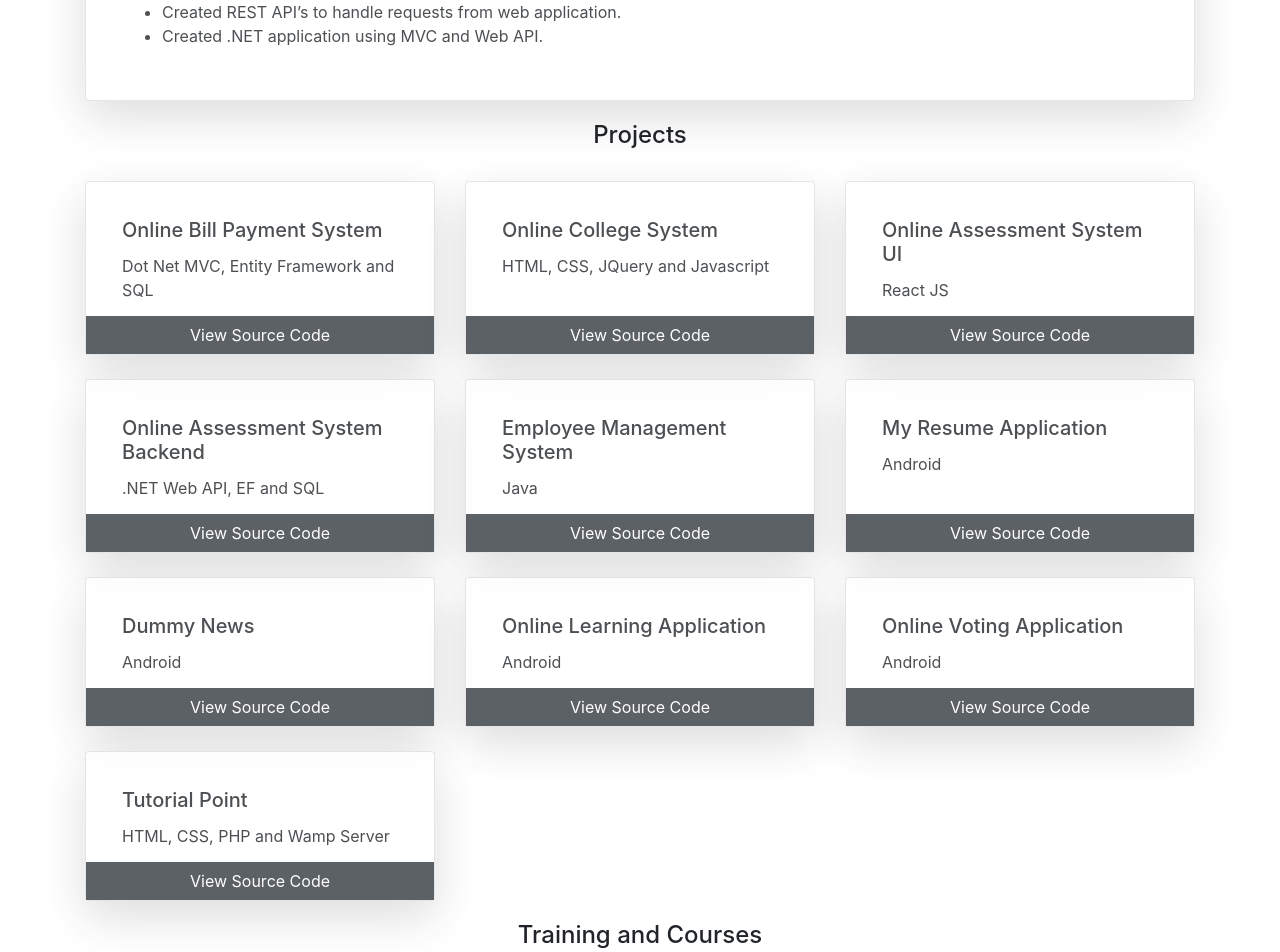
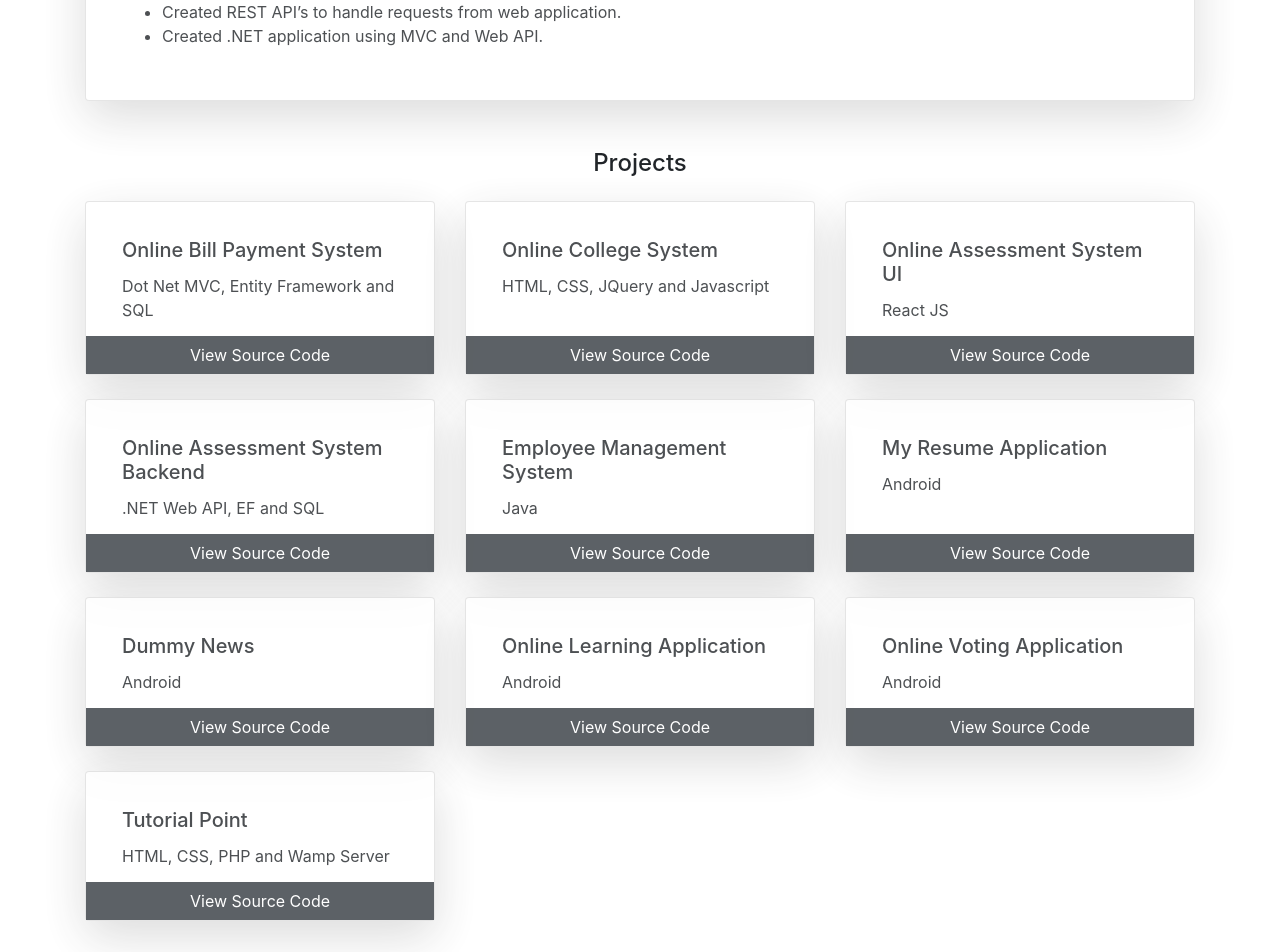
Before and after one commit to kushal-yadav/Kushal_Yadav_Portfolio, a React (Create React App) app: page / in a window 1280 px wide. Shown: the part 540-1492 px from the top of the page. Built offline with nearby package versions, Linux system fonts and the light colour scheme.

Commit message:
updated UI changes

```diff
--- a/src/components/Projects.jsx
+++ b/src/components/Projects.jsx
@@ -84,7 +84,7 @@ export default class Projects extends React.Component {
   render() {
     return (
       <Container>
-        <h4 id="projects">Projects</h4>
+        <h4 id="projects" className="m-0 mt-5">Projects</h4>
         <Row>
           {this.state.projectList.map((project) =>
             <Col md={4} sm={6} key={project.pid} className="mt-4">
--- a/src/components/TrainingCourses.jsx
+++ b/src/components/TrainingCourses.jsx
@@ -42,7 +42,7 @@ export default class TrainingCourses extends React.Component {
   render() {
     return (
       <Container id="trainingcourses">
-        <h4 id="projects">Training and Courses</h4>
+        <h4 id="projects" className="m-0 mt-5">Training and Courses</h4>
         <Row>
           {this.state.courseList.map((course) =>
             <Col md={4} sm={6} key={course.cid} className="mt-4">
```
